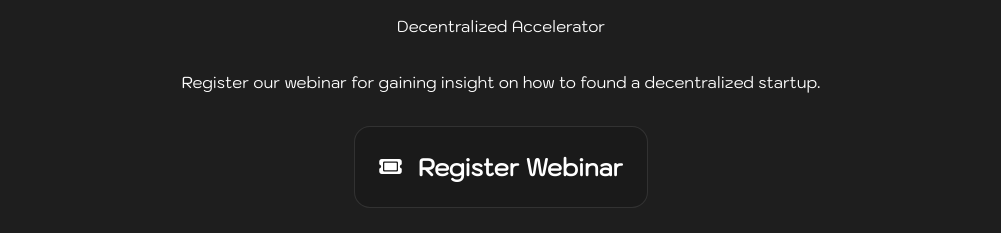
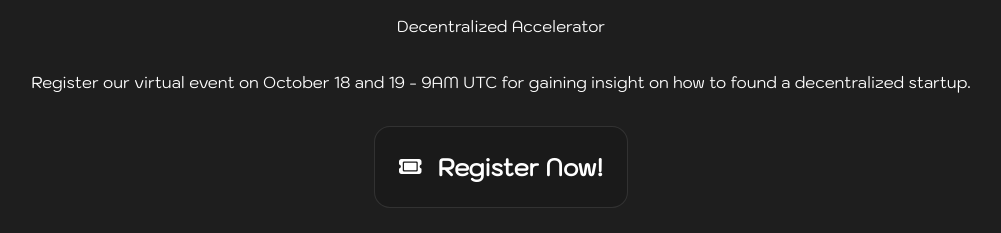
Before and after one commit to wish-team/start-head, an Astro site: page / in a window 1280 px wide. Shown: the part 337-570 px from the top of the page, without its empty margins (139-1140 px from the left). Built offline with nearby package versions, Linux system fonts and the light colour scheme; Astro itself is replaced by a stand-in of ours.

Commit message:
add event date

```diff
--- a/src/pages/index.astro
+++ b/src/pages/index.astro
@@ -5,7 +5,7 @@ import Globalstyle from "../components/globalstyle.astro";
 // Put all your links here
 const links: Link[] = [
   {
-    desc: "Register Webinar", // The text that will be rendered
+    desc: "Register Now!", // The text that will be rendered
     link: "dev-starthead.pantheonsite.io/product/starthead-ticket/", // The link
     icon: "fa-solid fa-ticket", // An icon from Font Awesome: https://fontawesome.com/search?o=r&m=free
   },
@@ -61,7 +61,7 @@ const links: Link[] = [
       <img class="max-w-24" src="/logo-starthead.png"/>
       <h1 class='md:text-6xl text-4xl font-black text-center text-primary'>START HEAD</h1>
       <p class='text-center mx-auto'>Decentralized Accelerator</p>
-      <p class='text-center mx-auto'>Register our webinar for gaining insight on how to found a decentralized startup.</p>
+      <p class='text-center mx-auto'>Register our virtual event on October 18 and 19 - 9AM UTC for gaining insight on how to found a decentralized startup.</p>
       <div class='grid justify-center gap-4'>
         {
           links.map(({ desc, link, icon }) => {
```
